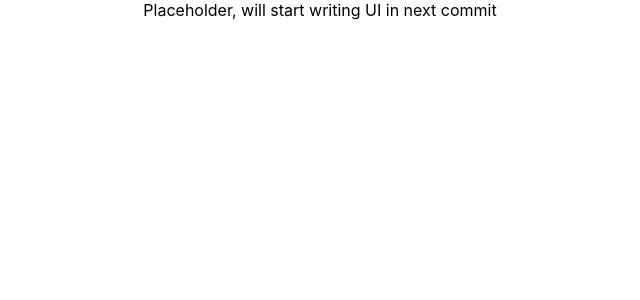
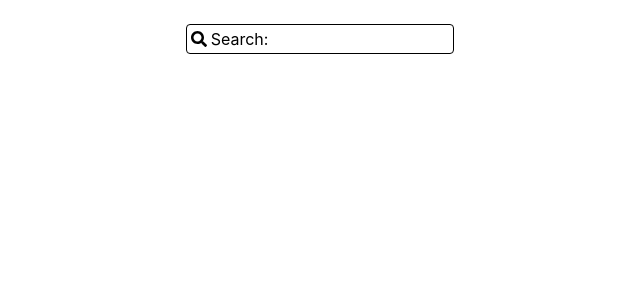
Before and after one commit to EmanuelVoikhansky/RecipeBook, a React (Create React App) app in the folder recipe-book/: page / in a window 1280 px wide. Shown: the top 300 px of the page, without its empty margins (320-960 px from the left). Built offline with nearby package versions, Linux system fonts and the light colour scheme.

Commit message:
Added flow + format, abstracted dev data into own file, implemented basic search bar

```diff
--- a/recipe-book/package.json
+++ b/recipe-book/package.json
@@ -3,6 +3,9 @@
   "version": "0.1.0",
   "private": true,
   "dependencies": {
+    "@fortawesome/fontawesome-svg-core": "^1.2.34",
+    "@fortawesome/free-solid-svg-icons": "^5.15.2",
+    "@fortawesome/react-fontawesome": "^0.1.14",
     "@testing-library/jest-dom": "^5.11.9",
     "@testing-library/react": "^11.2.5",
     "@testing-library/user-event": "^12.6.3",
--- a/recipe-book/src/App.css
+++ b/recipe-book/src/App.css
@@ -1,3 +1,15 @@
 .App {
-  text-align: center;
+  margin-top: 24px;
+  align-items: center;
+  width: 100%;
 }
+
+.Vertical {
+  display: flex;
+  flex-flow: column;
+}
+
+.Horizontal {
+  display: flex;
+  flex-flow: row;
+}
--- a/recipe-book/src/App.js
+++ b/recipe-book/src/App.js
@@ -1,27 +1,25 @@
 // @flow
 
-import './App.css';
-import * as React from 'react';
+import "./App.css";
+import * as React from "react";
+import HARDCODED_DEV_DATA from "./constants/devData.js";
+import Icon from "./common/Icon.js";
+import SearchBar from "./common/SearchBar.js";
 
-type Recipe = {
+export type Recipe = {
+  id: number,
   name: string,
-  stars: '1' | '2' | '3' | '4' | '5',
+  stars: "1" | "2" | "3" | "4" | "5",
   imageUrl?: string,
   instructions: string,
 };
 
-const HARDCODED_DEV_DATA: Array<Recipe> = [
-  {
-    name: "Roast Beef",
-    stars: '4',
-    instructions: "How to cook roast beef...."
-  }
-];
-
 function App(): React.Node {
   return (
-    <div className="App">
-      Placeholder, will start writing UI in next commit
+    <div className="App Vertical">
+      <div className="Horizontal">
+        <SearchBar value={""} onChange={() => {}} />
+      </div>
     </div>
   );
 }
--- /dev/null
+++ b/recipe-book/src/common/Icon.js
@@ -0,0 +1,24 @@
+// @flow
+
+import * as React from "react";
+import { FontAwesomeIcon } from "@fortawesome/react-fontawesome";
+import * as icons from "@fortawesome/free-solid-svg-icons";
+
+type Props = {
+  icon: string,
+  margin?: string,
+};
+
+function Icon({ icon, margin }: Props): React.Node {
+  return (
+    <span style={{ margin: margin ?? "0px" }}>
+      {icons[icon] != null ? (
+        <FontAwesomeIcon icon={icons[icon]} />
+      ) : (
+        <div>Can't find icon: {icon}</div>
+      )}
+    </span>
+  );
+}
+
+export default Icon;
--- /dev/null
+++ b/recipe-book/src/common/SearchBar.js
@@ -0,0 +1,33 @@
+// @flow
+
+import * as React from "react";
+import { useState } from "react";
+import Icon from "./Icon.js";
+
+type Props = {
+  value: string,
+  onChange: (string) => void,
+};
+
+function SearchBar(props: Props): React.Node {
+  const [value, setValue] = useState(props.value);
+  return (
+    <form
+      style={{ border: "1px solid black", borderRadius: "4px", padding: "4px" }}
+      onSubmit={() => props.onChange(value)}
+    >
+      <label>
+        <Icon icon="faSearch" margin="0px 4px 1px 0px" />
+        {value.length === 0 ? "Search:" : null}
+        <input
+          style={{ border: "none", focus: { outline: "none" } }}
+          type="text"
+          value={value}
+          onChange={(event) => setValue(event.target.value)}
+        />
+      </label>
+    </form>
+  );
+}
+
+export default SearchBar;
--- /dev/null
+++ b/recipe-book/src/constants/devData.js
@@ -0,0 +1,40 @@
+// @flow
+
+import type {Recipe} from '../App.js';
+
+const HARDCODED_DEV_DATA: Array<Recipe> = [
+  {
+    id: 1,
+    name: "Roast Beef",
+    stars: '4',
+    instructions: "How to cook roast beef...."
+  },
+  {
+    id: 2,
+    name: "Borscht",
+    stars: '5',
+    instructions: "Beets. Lots and lots of purple."
+  },
+  {
+    id: 3,
+    name: "Brussel Sprouts",
+    stars: "2",
+    instructions: "No thanks"
+  },
+  {
+    id: 4,
+    name: "Omlette",
+    stars: "3",
+    instructions: "Non-scrambled scrambled eggs"
+  },
+  {
+    id: 5,
+    name: "Haggis",
+    stars: "1",
+    instructions: "But why tho????"
+  }
+];
+
+export default {
+  HARDCODED_DEV_DATA
+}
--- a/recipe-book/src/index.css
+++ b/recipe-book/src/index.css
@@ -1,13 +1,17 @@
 body {
   margin: 0;
-  font-family: -apple-system, BlinkMacSystemFont, 'Segoe UI', 'Roboto', 'Oxygen',
-    'Ubuntu', 'Cantarell', 'Fira Sans', 'Droid Sans', 'Helvetica Neue',
+  font-family: -apple-system, BlinkMacSystemFont, "Segoe UI", "Roboto", "Oxygen",
+    "Ubuntu", "Cantarell", "Fira Sans", "Droid Sans", "Helvetica Neue",
     sans-serif;
   -webkit-font-smoothing: antialiased;
   -moz-osx-font-smoothing: grayscale;
 }
 
 code {
-  font-family: source-code-pro, Menlo, Monaco, Consolas, 'Courier New',
+  font-family: source-code-pro, Menlo, Monaco, Consolas, "Courier New",
     monospace;
 }
+
+input:focus {
+  outline: none;
+}
```
Also changed, not shown: 1 other file (tests, documents, lock files or other folders).
